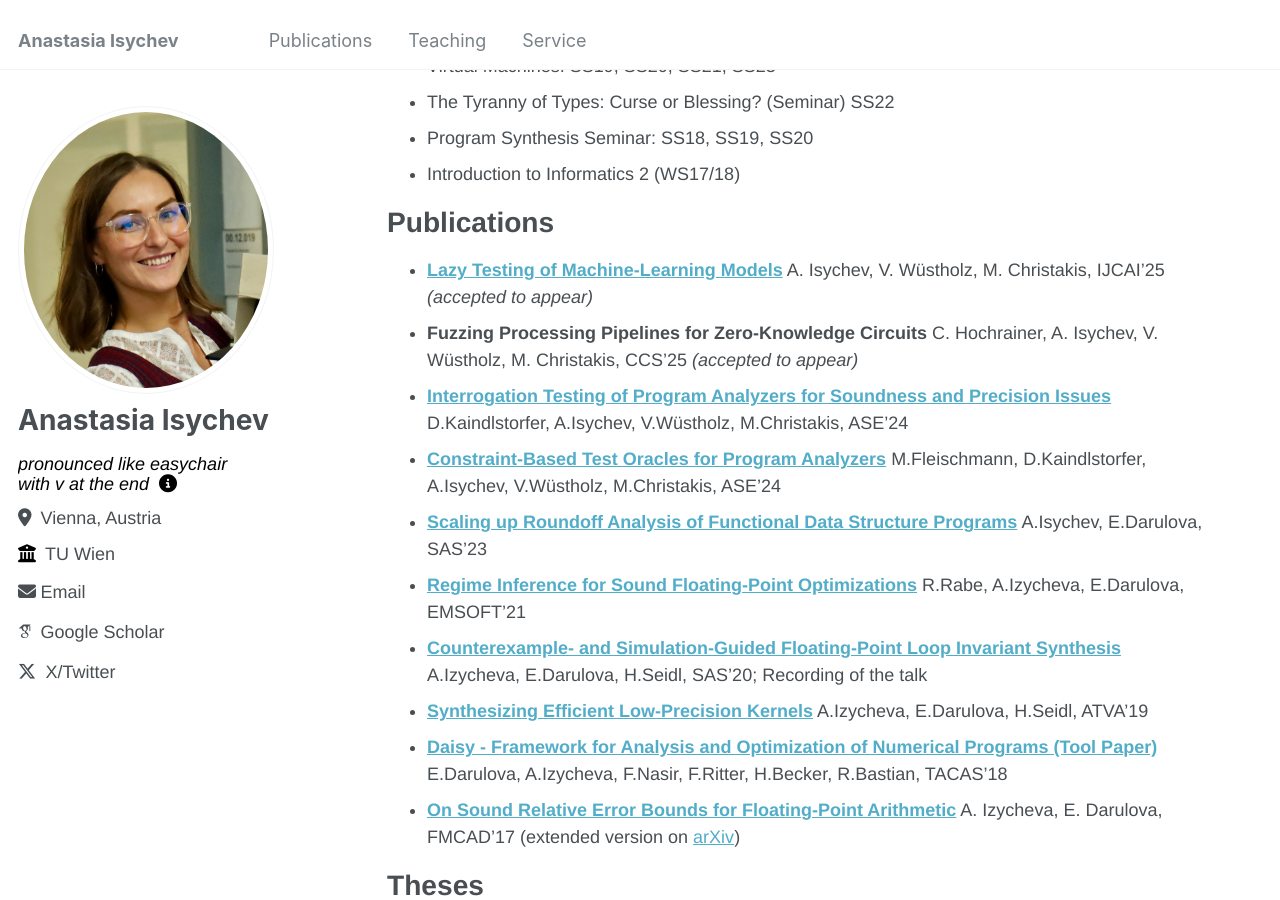
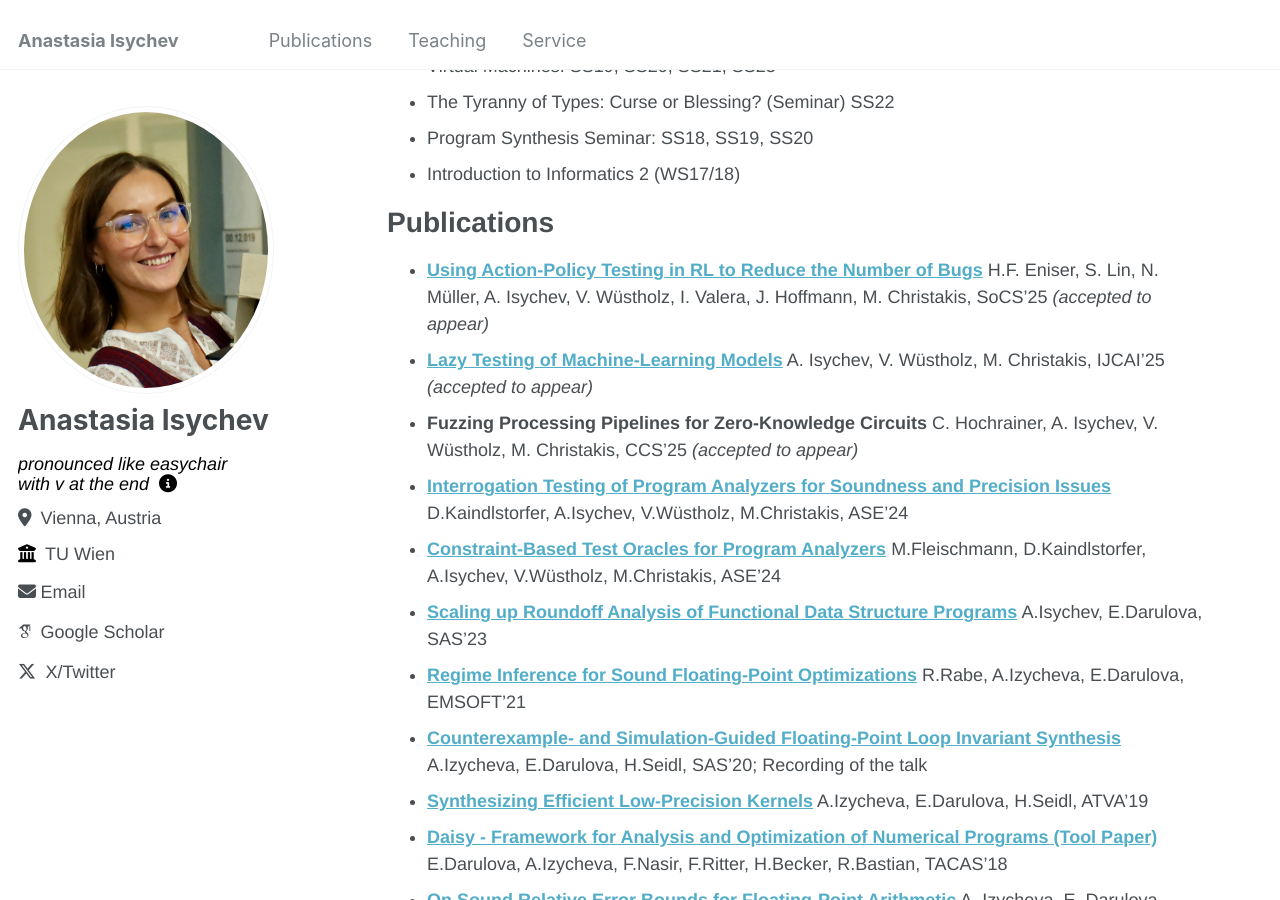
Before and after one commit to aisychev/aisychev.github.io, a Jekyll site: the page built from _pages/about.md, in a window 1280 px wide and 900 px high, scrolled down 807 px. Built offline with Jekyll 4.4.1, drawn with Linux system fonts in a browser that asks for light colours; some web fonts are replaced.

Commit message:
add socs paper

```diff
--- a/_pages/about.md
+++ b/_pages/about.md
@@ -28,6 +28,7 @@ Older: SAS'20 (subreview), FAOC Journal'21, AEC @ POPL'21, CAV'21, CGO'22, PLDI'
 * Introduction to Informatics 2 (WS17/18)
 
 # Publications
+* [**Using Action-Policy Testing in RL to Reduce the Number of Bugs**](https://aisychev.github.io/papers/socs25-retraining.pdf) H.F. Eniser, S. Lin, N. Müller, A. Isychev, V. Wüstholz, I. Valera, J. Hoffmann, M. Christakis, SoCS'25 *(accepted to appear)*
 * [**Lazy Testing of Machine-Learning Models**](https://aisychev.github.io/papers/ijcai25-laz.pdf) A. Isychev, V. Wüstholz, M. Christakis, IJCAI'25 *(accepted to appear)*
 * **Fuzzing Processing Pipelines for Zero-Knowledge Circuits** C. Hochrainer, A. Isychev, V. Wüstholz, M. Christakis, CCS'25 *(accepted to appear)*
 * [**Interrogation Testing of Program Analyzers for Soundness and Precision Issues**](https://aisychev.github.io/papers/ase24-sherlock.pdf) D.Kaindlstorfer, A.Isychev, V.Wüstholz, M.Christakis, ASE'24
```
Also changed, not shown: 1 other file.
